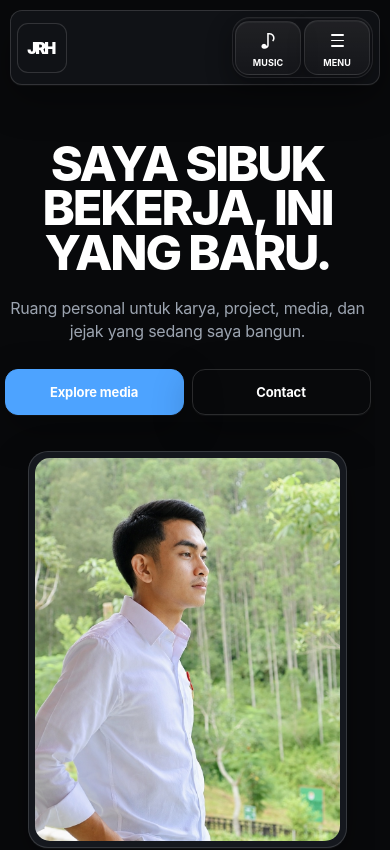
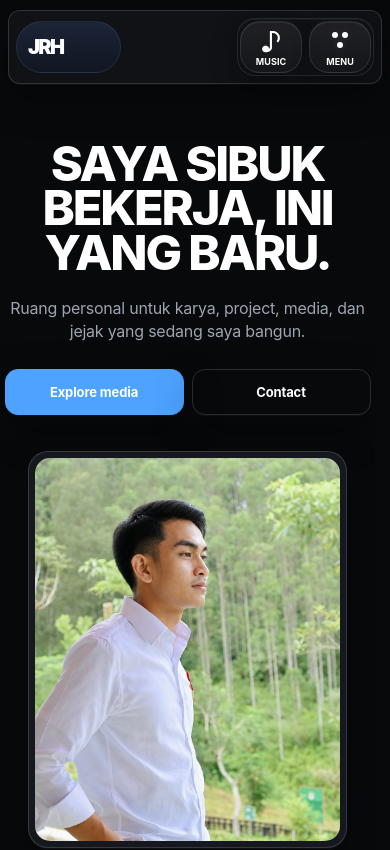
Before and after one commit to LionerHakim/JRHs, a React (Vite) app: page / in a window 390 px wide. Shown: the top 850 px of the page. Built offline with nearby package versions, Linux system fonts and the light colour scheme.

Commit message:
design: refine reference console composition and responsive polish

```diff
--- a/src/main.tsx
+++ b/src/main.tsx
@@ -37,7 +37,25 @@ export default function App() {
   const contactTopicRef = useRef<HTMLDivElement>(null)
   const contactStartedAtRef = useRef(Date.now())
 
-  const filteredSectionItems = sectionItems.filter(([, label]) =>
+  const menuItems = [
+    ['identity', 'About'],
+    ['projects', 'Projects'],
+    ['education', 'Experience'],
+    ['media', 'Media'],
+    ['testimonials', 'Thoughts'],
+    ['contact', 'Contact'],
+  ] as const
+
+  const menuSubtitles: Record<(typeof menuItems)[number][0], string> = {
+    identity: 'Tentang saya',
+    projects: 'Karya dan proyek',
+    education: 'Rekam jejak dan pengalaman',
+    media: 'Konten dan publikasi',
+    testimonials: 'Pemikiran dan tulisan',
+    contact: 'Hubungi JRHs',
+  }
+
+  const filteredSectionItems = menuItems.filter(([, label]) =>
     label.toLowerCase().includes(menuQuery.trim().toLowerCase()),
   )
 
@@ -314,7 +332,7 @@ ${name.trim()}`)
                 <strong>Menu</strong>
               </div>
               <div className="menu-panel-head-actions">
-                <span className="menu-panel-count">{String(sectionItems.length).padStart(2, '0')} SECTIONS</span>
+                <span className="menu-panel-count">{String(menuItems.length).padStart(2, '0')} SECTIONS</span>
                 <button className="panel-close" type="button" aria-label="Tutup menu" onClick={() => setMenuOpen(false)}>×</button>
               </div>
             </div>
@@ -344,10 +362,10 @@ ${name.trim()}`)
                 onClick={() => setMenuOpen(false)}
               >
                 <span className="menu-item-icon" aria-hidden="true"><span /></span>
-                <span className="menu-item-index" aria-hidden="true">{String(sectionItems.findIndex(([sectionId]) => sectionId === id) + 1).padStart(2, '0')}</span>
+                <span className="menu-item-index" aria-hidden="true">{String(menuItems.findIndex(([sectionId]) => sectionId === id) + 1).padStart(2, '0')}</span>
                 <span className="menu-item-copy">
                   <strong>{label}</strong>
-                  <small>{id === 'identity' ? 'Tentang saya' : id === 'projects' ? 'Karya dan proyek' : id === 'education' ? 'Pendidikan dan perjalanan belajar' : id === 'media' ? 'Konten dan publikasi' : id === 'testimonials' ? 'Gagasan dan perspektif' : 'Hubungi JRHs'}</small>
+                  <small>{menuSubtitles[id]}</small>
                 </span>
                 <span className="menu-item-arrow" aria-hidden="true">→</span>
               </a>
--- a/src/styles/portal-2100.css
+++ b/src/styles/portal-2100.css
@@ -2403,3 +2403,208 @@ body{
   background:#eef5ff !important;
   box-shadow:0 0 0 4px rgba(88,147,255,.18),0 0 18px rgba(111,156,255,.52) !important;
 }
+
+
+/* =========================================================
+   27 / REFERENCE POLISH — BRAND CAPSULE + ICON GRID
+   ========================================================= */
+
+.nav{
+  grid-template-columns:minmax(0,1fr) auto !important;
+  width:min(560px,calc(100% - 24px)) !important;
+  min-height:76px !important;
+  padding:7px !important;
+  gap:7px !important;
+}
+
+.nav .wordmark{
+  width:210px !important;
+  min-width:210px !important;
+  height:60px !important;
+  min-height:60px !important;
+  flex-basis:210px !important;
+  padding:0 20px !important;
+  justify-content:flex-start !important;
+  gap:14px !important;
+  border-radius:999px !important;
+  background:linear-gradient(180deg,rgba(55,80,135,.30),rgba(20,33,65,.26)) !important;
+  border:1px solid rgba(161,202,255,.10) !important;
+  box-shadow:none !important;
+}
+
+.nav .wordmark::before{
+  width:12px !important;
+  height:12px !important;
+  min-width:12px !important;
+}
+
+.nav .wordmark-mark{
+  width:auto !important;
+  height:auto !important;
+  font-size:29px !important;
+  letter-spacing:-.08em !important;
+  transform:none !important;
+}
+
+.nav .wordmark:hover,
+.nav .wordmark:focus-visible{
+  background:rgba(92,143,222,.14) !important;
+  border-color:rgba(125,191,255,.20) !important;
+  box-shadow:none !important;
+}
+
+.nav-actions{
+  gap:7px !important;
+}
+
+html[data-theme] .nav-action{
+  width:92px !important;
+  min-width:92px !important;
+  height:60px !important;
+  min-height:60px !important;
+  border-radius:25px !important;
+}
+
+.nav-action-glyph{
+  font-size:27px !important;
+}
+
+.nav-menu-lines{
+  position:relative !important;
+  width:28px !important;
+  height:28px !important;
+  display:grid !important;
+  grid-template-columns:repeat(2,7px) !important;
+  grid-template-rows:repeat(2,7px) !important;
+  gap:5px !important;
+  align-content:center !important;
+  justify-content:center !important;
+}
+
+.nav-menu-lines > span{
+  width:7px !important;
+  height:7px !important;
+  border-radius:50% !important;
+  background:currentColor !important;
+  box-shadow:0 0 8px rgba(180,217,255,.16) !important;
+}
+
+.nav-menu-lines > span:nth-child(3){
+  grid-column:1 / span 2 !important;
+  justify-self:center !important;
+}
+
+.nav-action.is-open .nav-menu-lines > span:nth-child(1){
+  transform:translate(7px,7px) !important;
+}
+.nav-action.is-open .nav-menu-lines > span:nth-child(2){
+  transform:translate(-7px,7px) !important;
+}
+.nav-action.is-open .nav-menu-lines > span:nth-child(3){
+  transform:scale(.85) !important;
+}
+
+@media (max-width:720px){
+  .nav{
+    width:calc(100% - 20px) !important;
+    min-height:68px !important;
+  }
+
+  .nav .wordmark{
+    width:calc(100% - 142px) !important;
+    min-width:116px !important;
+    height:54px !important;
+    min-height:54px !important;
+    flex-basis:auto !important;
+    padding:0 14px !important;
+    gap:10px !important;
+  }
+
+  .nav .wordmark-mark{
+    font-size:23px !important;
+  }
+
+  html[data-theme] .nav-action{
+    width:67px !important;
+    min-width:67px !important;
+    height:54px !important;
+    min-height:54px !important;
+    border-radius:20px !important;
+  }
+
+  .nav-menu-lines{
+    width:24px !important;
+    height:24px !important;
+    grid-template-columns:repeat(2,6px) !important;
+    grid-template-rows:repeat(2,6px) !important;
+    gap:4px !important;
+  }
+
+  .nav-menu-lines > span{
+    width:6px !important;
+    height:6px !important;
+  }
+}
+
+@media (max-width:390px){
+  .nav{
+    width:calc(100% - 16px) !important;
+  }
+
+  .nav .wordmark{
+    width:calc(100% - 132px) !important;
+    min-width:105px !important;
+    height:52px !important;
+    min-height:52px !important;
+    padding:0 11px !important;
+  }
+
+  .nav .wordmark-mark{
+    font-size:20px !important;
+  }
+
+  html[data-theme] .nav-action{
+    width:62px !important;
+    min-width:62px !important;
+    height:52px !important;
+    min-height:52px !important;
+  }
+}
+
+/* Keep the panel composition closer to the reference on desktop. */
+@media (min-width:721px){
+  .site-shell.menu-open.music-open .nav-actions>nav.is-open,
+  .site-shell.menu-open.music-open .music-panel.is-open{
+    top:116px !important;
+  }
+
+  .site-shell.menu-open.music-open .nav-actions>nav,
+  .site-shell.menu-open.music-open .music-panel{
+    width:min(470px,calc(50vw - 18px)) !important;
+  }
+
+  .site-shell.menu-open.music-open .nav-actions>nav.is-open{
+    left:calc(50% - 478px) !important;
+  }
+
+  .site-shell.menu-open.music-open .music-panel.is-open{
+    left:calc(50% + 8px) !important;
+  }
+}
+
+/* Better keyboard visibility across the entire glass console. */
+.nav-actions>nav a:focus-visible,
+.music-panel button:focus-visible,
+.music-panel select:focus-visible,
+.music-panel input:focus-visible,
+.panel-search:focus-within{
+  outline:2px solid rgba(93,197,255,.82) !important;
+  outline-offset:3px !important;
+}
+
+/* The supplied reference uses a restrained 5-row visible playlist. */
+@media (min-width:721px){
+  .music-playlist-list{
+    max-height:328px !important;
+  }
+}
```
